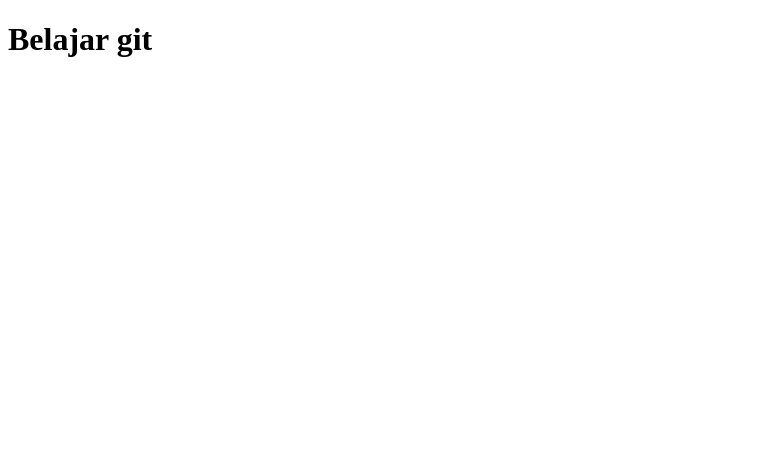
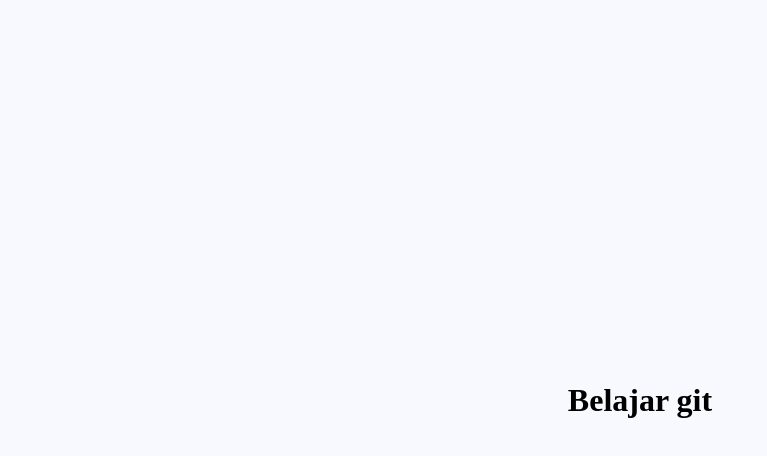
Before and after one commit to ricoagustinus123/pertama, a plain HTML site: page index.html in a window 1280 px wide. Shown: the whole page, without its empty margins (0-767 px from the left). Drawn offline with Linux system fonts and the light colour scheme.

Commit message:
update 28092020

```diff
--- a/index.html
+++ b/index.html
@@ -5,6 +5,7 @@
     <meta charset="UTF-8">
     <meta name="viewport" content="width=s, initial-scale=1.0">
     <meta name="description" content="belajar git">
+    <link rel="stylesheet" href="./main.css">
     <title>Blajar git</title>
 </head>
 
--- a/main.css
+++ b/main.css
@@ -0,0 +1,26 @@
+html{
+    scroll-behavior: smooth;
+}
+
+*{
+    box-sizing: border-box;
+}
+
+body{
+    width: 100vw;
+    height: auto;
+    min-height: 100vh;
+    padding: 0;
+    margin: 0;
+    overflow-x: hidden;
+}
+
+.container{
+    width: 100vw;
+    height: auto;
+    min-height: 100vh;
+    background-color: ghostwhite;
+    display: flex;
+    justify-content: center;
+    align-items: center;
+}
```
